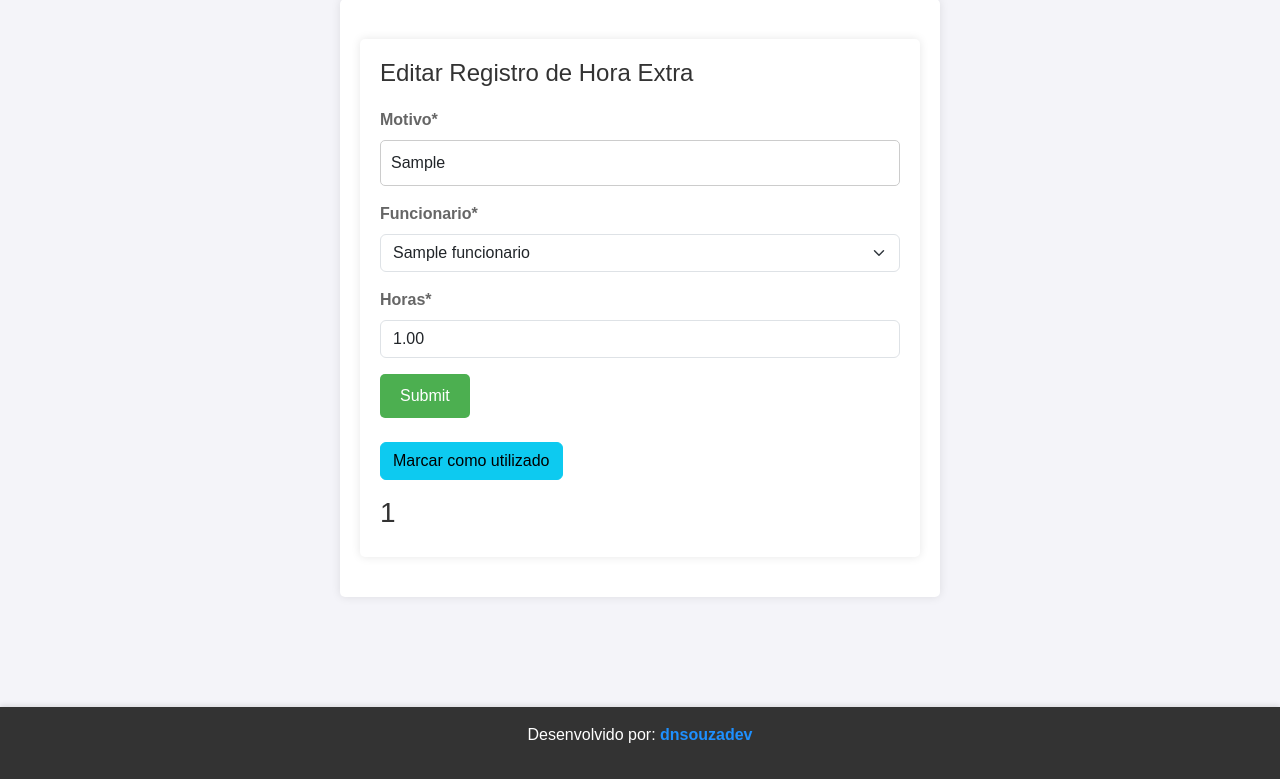
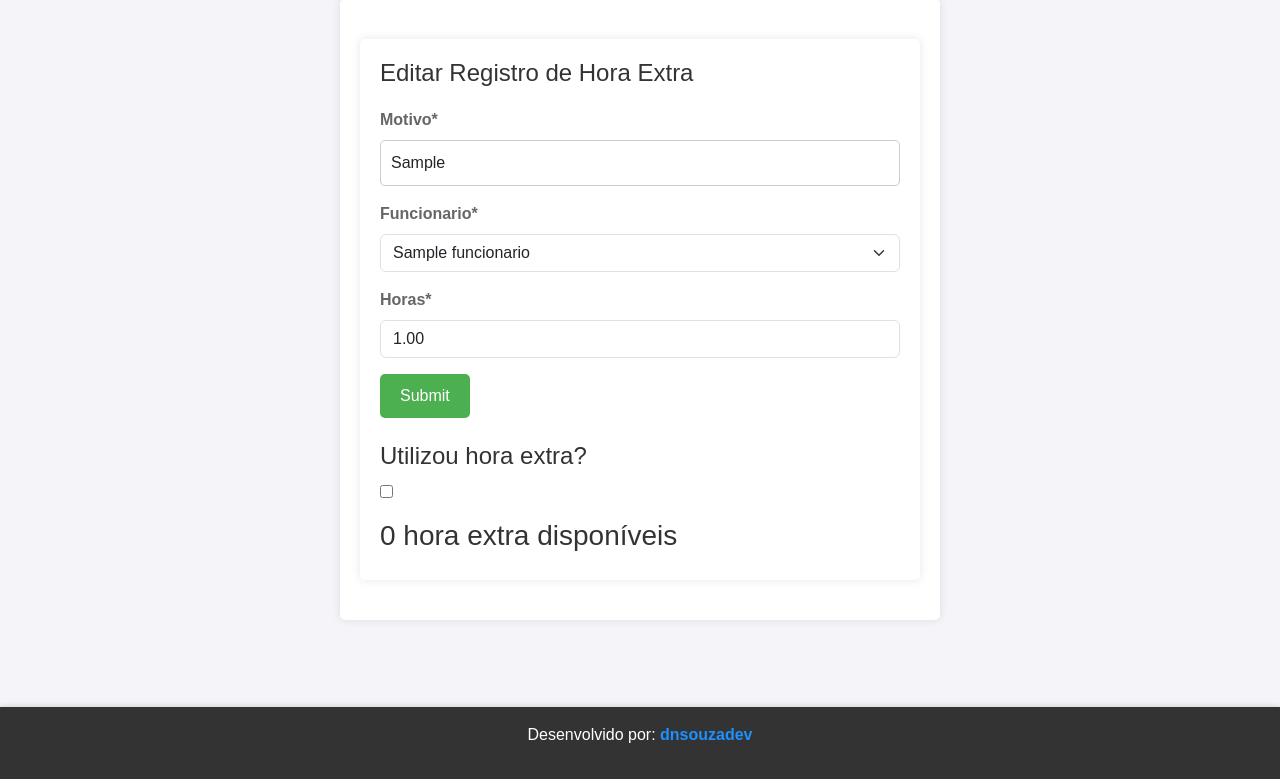
Before and after one commit to dnsouzadev/gestao_rh, a Django app: page /horas-extras/editar/1/ in a window 1280 px wide. Shown: the part 21-800 px from the top of the page. Run offline with Django 5.2, Linux system fonts and the light colour scheme; a user stored in the database is signed in; tables that the repository leaves empty hold one stand-in row (values such as "Sample post"); some libraries are stand-ins or nearby versions.

Commit message:
marcando e desmarcando a hora extra como utilizada

```diff
--- a/apps/funcionarios/models.py
+++ b/apps/funcionarios/models.py
@@ -12,7 +12,7 @@ class Funcionario(models.Model):
 
     @property
     def total_horas_extra(self):
-        total = self.registrohoraextra_set.filter().aggregate(models.Sum('horas'))['horas__sum']
+        total = self.registrohoraextra_set.filter(utilizada=False).aggregate(models.Sum('horas'))['horas__sum']
         return total or 0
 
     def __str__(self):
--- a/apps/registro_hora_extra/templates/registro_hora_extra/registrohoraextra_form.html
+++ b/apps/registro_hora_extra/templates/registro_hora_extra/registrohoraextra_form.html
@@ -81,10 +81,12 @@
         </form>
     <br>
     {% if object %}
-        <button onclick="utilizouHoraExtra({{ object.id }})" class="btn btn-info">Marcar como utilizado</button>
+        <h4>Utilizou hora extra?</h4>
+        <input type="checkbox" onchange="utilizouHoraExtra({{ object.id }})" class="btn btn-info">
+
         <p id="mensagem"></p>
 
-        <h3 id="horas_atualizadas">{{ object.funcionario.total_horas_extra }}</h3>
+        <h3 id="horas_atualizadas">{{ object.funcionario.total_horas_extra }} hora extra disponíveis</h3>
     {% endif %}
 
     </div>
--- a/apps/registro_hora_extra/views.py
+++ b/apps/registro_hora_extra/views.py
@@ -61,11 +61,21 @@ class HoraExtraEditBase(UpdateView):
 
 class UtilizouHoraExtra(View):
     def post(self, *args, **kwargs):
-        response = json.dumps({'mensagem': 'Requisição POST', 'pk': kwargs['pk']})
         registro_hora_extra = RegistroHoraExtra.objects.get(id=kwargs['pk'])
-        registro_hora_extra.utilizada = True
+        if not registro_hora_extra.utilizada:
+            registro_hora_extra.utilizada = True
+        else:
+            registro_hora_extra.utilizada = False
         registro_hora_extra.save()
 
+        # Recalcular total_horas_extra do empregado
         empregado = self.request.user.funcionario
-        response = json.dumps({'mensagem': 'Requisição POST', 'pk': kwargs['pk'], 'utilizada': registro_hora_extra.utilizada, 'horas': float(empregado.total_horas_extra), 'funcionario': empregado.nome})
+
+        response = json.dumps({
+            'mensagem': 'Requisição POST',
+            'pk': kwargs['pk'],
+            'utilizada': registro_hora_extra.utilizada,
+            'horas': float(empregado.total_horas_extra),
+            'funcionario': empregado.nome
+        })
         return HttpResponse(response, content_type='application/json')
```
Also changed, not shown: 1 other file.
